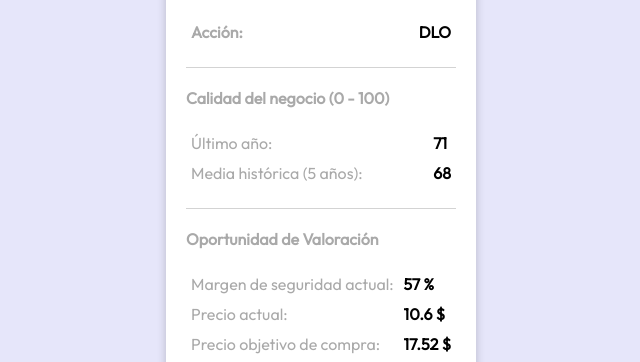
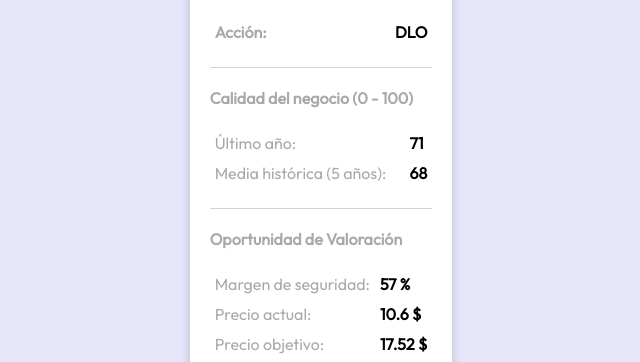
Before and after one commit to Xipen01/DLO, a plain HTML site: page index.html in a window 1280 px wide. Shown: the part 269-631 px from the top of the page, without its empty margins (319-959 px from the left). Drawn offline with Linux system fonts and the light colour scheme.

Commit message:
Actualizar archivo HTML generado automáticamente

```diff
--- a/index.html
+++ b/index.html
@@ -49,9 +49,9 @@
         <div class="texto">
             <div class="columnas">
                 <div class="columna ancho">
-                    <p>Margen de seguridad actual: </p>
+                    <p>Margen de seguridad: </p>
                     <p>Precio actual:</p>
-                    <p>Precio objetivo de compra:</p>
+                    <p>Precio objetivo:</p>
                 </div>
                 <div class="columna">
                     <p class="mi-clase">57 %</p>
```
